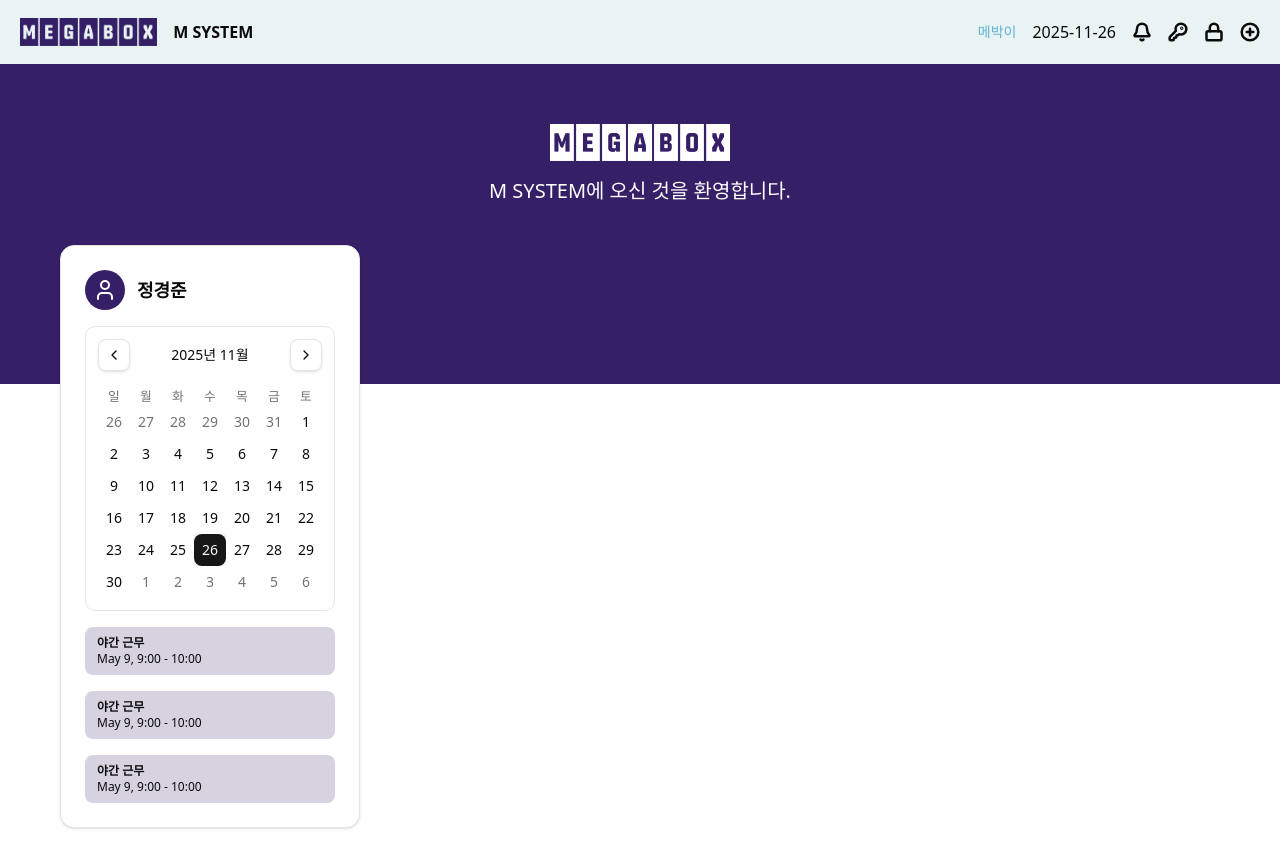
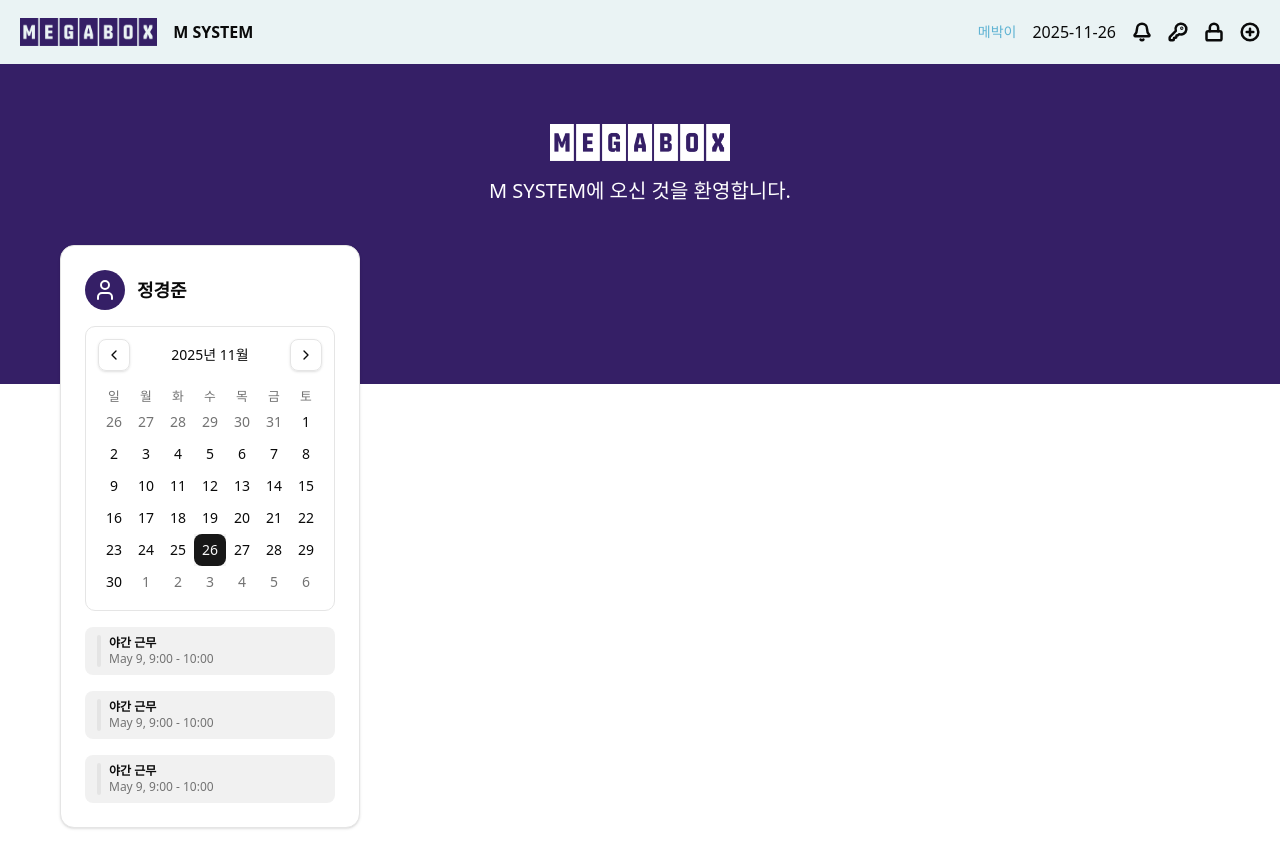
Before and after one commit to mbcwsystem/frontend, a React (Vite) app: page / in a window 1280 px wide. Built offline with nearby package versions, Linux system fonts and the light colour scheme.

Commit message:
deesign: ScheduleListItem 스타일 변경

```diff
--- a/src/features/home/ui/ScheduleListItem.tsx
+++ b/src/features/home/ui/ScheduleListItem.tsx
@@ -1,9 +1,9 @@
 const ScheduleListItem = () => {
   return (
-    <div className=" bg-mega/20 gap-3 flex flex-col px-3 py-2 rounded-md">
+    <div className=" bg-muted-foreground/10 gap-2 flex px-3 py-2 rounded-md items-center before:w-1 before:self-stretch before:bg-muted-foreground/10 before:rounded-md">
       <div className=" flex flex-col text-xs">
         <p className=" font-bold">야간 근무</p>
-        <p>May 9, 9:00 - 10:00</p>
+        <p className=" text-muted-foreground">May 9, 9:00 - 10:00</p>
       </div>
     </div>
   );
```
